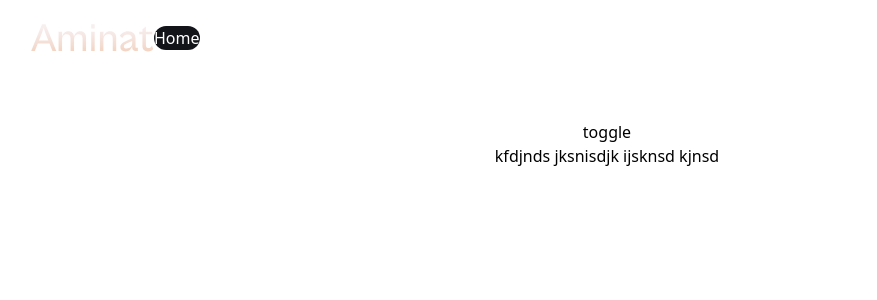
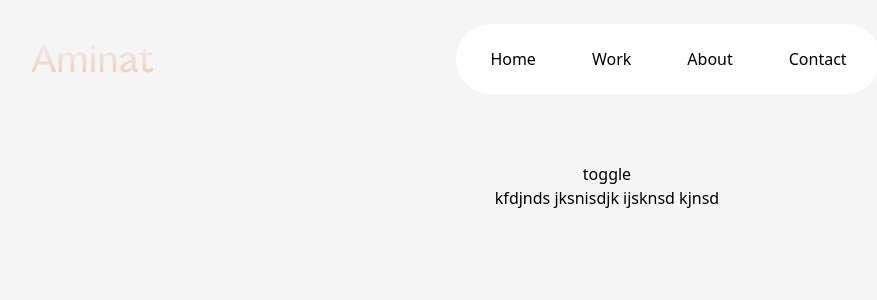
Before and after one commit to giselle2323/clayco, a Next.js app: page / in a window 1280 px wide. Shown: the top 300 px of the page, without its empty margins (33-910 px from the left). Built offline with nearby package versions, Linux system fonts and the light colour scheme; a web font is replaced by a local one.

Commit message:
feat: navbar UI

```diff
--- a/components/Nav.tsx
+++ b/components/Nav.tsx
@@ -2,7 +2,7 @@ import * as React from "react";
 
 const NavBar = () => {
   return (
-    <nav className="p-6 w-full flex items-center mb-11">
+    <nav className="p-6 flex items-center mb-11">
       <svg
         width="123"
         height="28"
@@ -30,11 +30,12 @@ const NavBar = () => {
           </linearGradient>
         </defs>
       </svg>
-      <div className="dark:bg-minLightBlack justify-self-center ">
-        <ul className="flex items-center no-underline">
-          <li className="text-white bg-minBlack rounded-[30px]">Home</li>
-          <li>Work</li>
-          <li>About</li>
+      <div className="bg-white dark:bg-minLightBlack/30 mx-auto rounded-[50px] p-[18px]">
+        <ul className="flex items-center no-underline gap-6">
+          <li className="text-black dark:text-white hover:dark:bg-minBlack hover:bg-minLightBlack/30 rounded-[30px] py-[5px] px-4">Home</li>
+          <li className="text-black dark:text-white hover:dark:bg-minBlack hover:bg-minLightBlack/30 rounded-[30px] py-[5px] px-4">Work</li>
+          <li className="text-black dark:text-white hover:dark:bg-minBlack hover:bg-minLightBlack/30 rounded-[30px] py-[5px] px-4">About</li>
+          <li className="text-black dark:text-white hover:dark:bg-minBlack hover:bg-minLightBlack/30 rounded-[30px] py-[5px] px-4">Contact</li>
         </ul>
       </div>
     </nav>
--- a/package.json
+++ b/package.json
@@ -10,7 +10,8 @@
     "next": "latest",
     "next-themes": "^0.2.0",
     "react": "18.1.0",
-    "react-dom": "18.1.0"
+    "react-dom": "18.1.0",
+    "react-grid-layout": "^1.3.4"
   },
   "devDependencies": {
     "@types/node": "17.0.35",
--- a/pages/_document.tsx
+++ b/pages/_document.tsx
@@ -5,7 +5,7 @@ export default function Document() {
       //enables dark mode for entore application
     <Html>
       <Head />
-      <body className="bg-white dark:bg-minBlack text-white dark:text-minBlack">
+      <body className="bg-offWhite dark:bg-minBlack text-white dark:text-minBlack">
         <Main />
         <NextScript />
       </body>
--- a/pages/index.tsx
+++ b/pages/index.tsx
@@ -3,6 +3,9 @@ import type { NextPage } from "next";
 import Head from "next/head";
 import Image from "next/image";
 import { useTheme } from "next-themes";
+import { Responsive, WidthProvider } from "react-grid-layout"
+
+
 import NavBar from "../components/Nav";
 
 const Home: NextPage = () => {
--- a/tailwind.config.js
+++ b/tailwind.config.js
@@ -11,7 +11,8 @@ module.exports = {
       colors: {
         brandGrey: "#F9F9F9",
         minBlack: "#131419",
-        minLightBlack: "#575757"
+        minLightBlack: "#575757",
+        offWhite: "#f5f5f5"
       },
     },
     fontFamily: {
```
Also changed, not shown: 1 other file (tests, documents, lock files or other folders).
